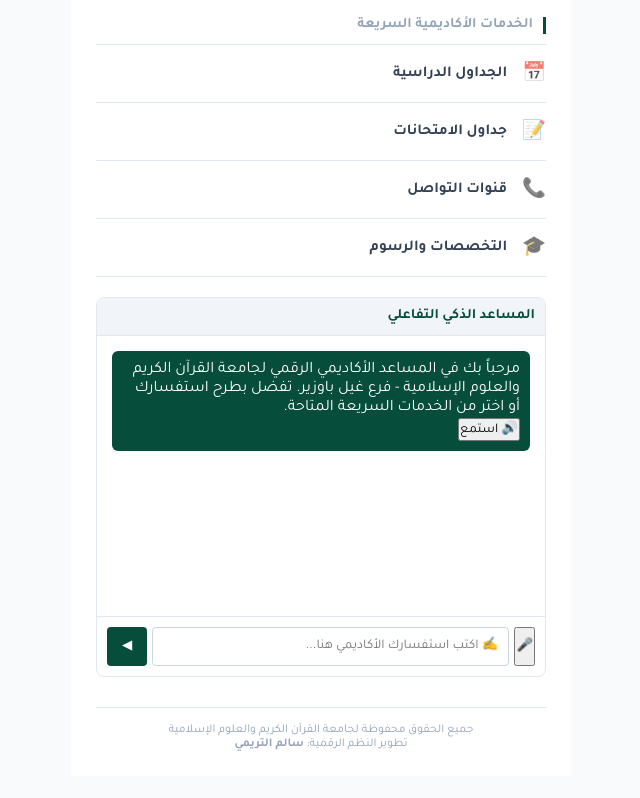
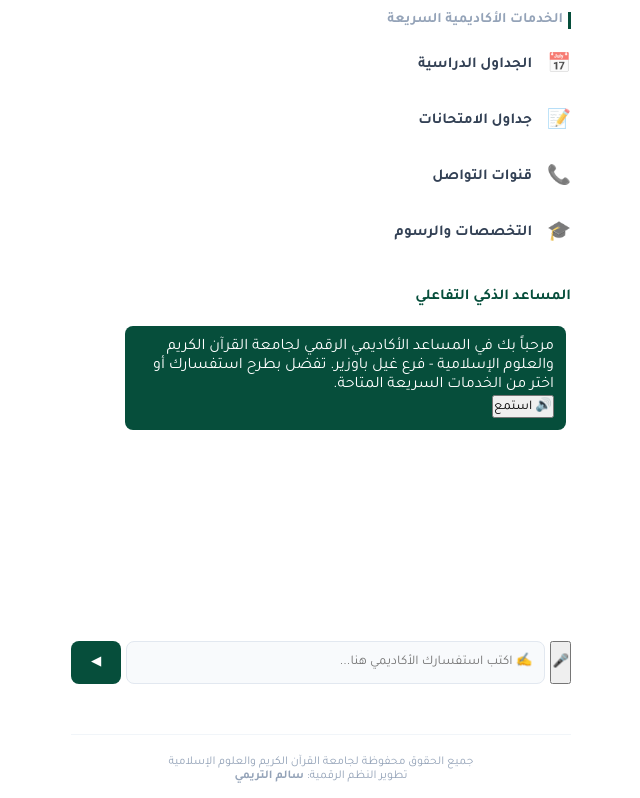
Before and after one commit to saltrymy97-eng/Alqoran, a website: page index.html in a window 1280 px wide. Shown: the part 208-1006 px from the top of the page, without its empty margins (319-959 px from the left). Drawn offline with nearby package versions, Linux system fonts and the light colour scheme.

Commit message:
Refactor App.css for improved styling and layout

```diff
--- a/App.css
+++ b/App.css
@@ -8,29 +8,28 @@
 }
 
 * { box-sizing: border-box; margin: 0; padding: 0; font-family: 'Tajawal', sans-serif; }
-body { background-color: #f8fafc; color: var(--text-slate); direction: rtl; padding: 15px; display: flex; justify-content: center; }
+body { background-color: #ffffff; color: var(--text-slate); direction: rtl; padding: 15px; display: flex; justify-content: center; }
 
-.app-container { width: 100%; max-width: 500px; background: var(--bg-white); padding: 25px; }
+.app-container { width: 100%; max-width: 500px; background: var(--bg-white); }
 
 /* الهيدر */
-.main-header { text-align: center; border-bottom: 2px solid var(--primary-emerald); padding-bottom: 20px; margin-bottom: 20px; }
+.main-header { text-align: center; padding-bottom: 20px; margin-bottom: 20px; }
 .basmala-text { font-family: 'Amiri', serif; font-size: 1.2rem; color: var(--primary-emerald); margin-bottom: 10px; }
 .university-name { font-size: 1.2rem; font-weight: 800; color: #1e293b; }
 .branch-badge { font-size: 0.85rem; color: #64748b; margin-top: 5px; }
 
 /* الآية */
-.quranic-verse { font-family: 'Amiri', serif; font-size: 1.2rem; color: var(--gold); text-align: center; margin: 15px 0; }
+.quranic-verse { font-family: 'Amiri', serif; font-size: 1.2rem; color: var(--gold); text-align: center; margin: 20px 0; border-top: 1px solid #f1f5f9; border-bottom: 1px solid #f1f5f9; padding: 10px 0; }
 
-/* تحويل الخدمات إلى قائمة رسمية */
-.section-title-divider { font-size: 0.9rem; color: #94a3b8; margin: 20px 0 10px 0; border-right: 3px solid var(--primary-emerald); padding-right: 10px; font-weight: 700; }
+/* القائمة بدون إطارات */
+.section-title-divider { font-size: 0.9rem; color: #94a3b8; margin: 20px 0 10px 0; padding-right: 5px; font-weight: 700; border-right: 3px solid var(--primary-emerald); }
 
-.quick-actions-grid { display: flex; flex-direction: column; gap: 0; border-top: 1px solid #e2e8f0; }
+.quick-actions-grid { display: flex; flex-direction: column; gap: 5px; }
 
 .action-premium-card {
     background: transparent;
     border: none;
-    border-bottom: 1px solid #e2e8f0;
-    padding: 15px 0;
+    padding: 12px 0;
     display: flex;
     align-items: center;
     gap: 15px;
@@ -40,21 +39,22 @@
     transition: background 0.2s;
 }
 
-.action-premium-card:hover { background: #f1f5f9; }
+.action-premium-card:hover { background: #f8fafc; }
 .card-icon { font-size: 1.2rem; opacity: 0.7; }
 .card-label { font-size: 0.95rem; font-weight: 600; color: #334155; }
 
-/* المساعد الذكي */
-.chat-dashboard { border: 1px solid #e2e8f0; border-radius: 8px; overflow: hidden; margin-top: 20px; }
-.chat-dashboard-header { background: #f1f5f9; padding: 10px; font-weight: 700; color: var(--primary-emerald); font-size: 0.9rem; border-bottom: 1px solid #e2e8f0; }
+/* المساعد الذكي بدون صناديق */
+.chat-dashboard { margin-top: 30px; background: #ffffff; }
+.chat-dashboard-header { font-weight: 700; color: var(--primary-emerald); font-size: 0.95rem; margin-bottom: 15px; }
 
-.chat-viewport { height: 280px; overflow-y: auto; padding: 15px; display: flex; flex-direction: column; gap: 10px; }
-.premium-user-bubble { background: #f8fafc; border: 1px solid #e2e8f0; color: #475569; padding: 10px; border-radius: 6px; }
-.premium-bot-bubble { background: var(--primary-emerald); color: white; padding: 10px; border-radius: 6px; }
+.chat-viewport { height: 300px; overflow-y: auto; padding: 5px; display: flex; flex-direction: column; gap: 15px; }
+.premium-user-bubble { background: #f1f5f9; color: #475569; padding: 12px; border-radius: 8px; align-self: flex-start; max-width: 90%; }
+.premium-bot-bubble { background: var(--primary-emerald); color: white; padding: 12px; border-radius: 8px; align-self: flex-end; max-width: 90%; }
 
-.chat-control-panel { display: flex; padding: 10px; border-top: 1px solid #e2e8f0; gap: 5px; }
-.chat-main-input { flex: 1; border: 1px solid #cbd5e1; padding: 10px; border-radius: 4px; outline: none; }
-.send-control-btn { background: var(--primary-emerald); color: white; border: none; padding: 0 15px; border-radius: 4px; cursor: pointer; }
+.chat-control-panel { display: flex; padding: 10px 0; gap: 5px; margin-top: 10px; }
+.chat-main-input { flex: 1; border: 1px solid #e2e8f0; padding: 12px; border-radius: 8px; outline: none; background: #f8fafc; }
+.chat-main-input:focus { border-color: var(--primary-emerald); }
+.send-control-btn { background: var(--primary-emerald); color: white; border: none; padding: 0 20px; border-radius: 8px; cursor: pointer; }
 
 /* الفوتر */
-.premium-footer { text-align: center; margin-top: 30px; padding-top: 15px; border-top: 1px solid #e2e8f0; font-size: 0.75rem; color: #94a3b8; }
+.premium-footer { text-align: center; margin-top: 40px; padding-top: 20px; border-top: 1px solid #f1f5f9; font-size: 0.75rem; color: #94a3b8; }
```
